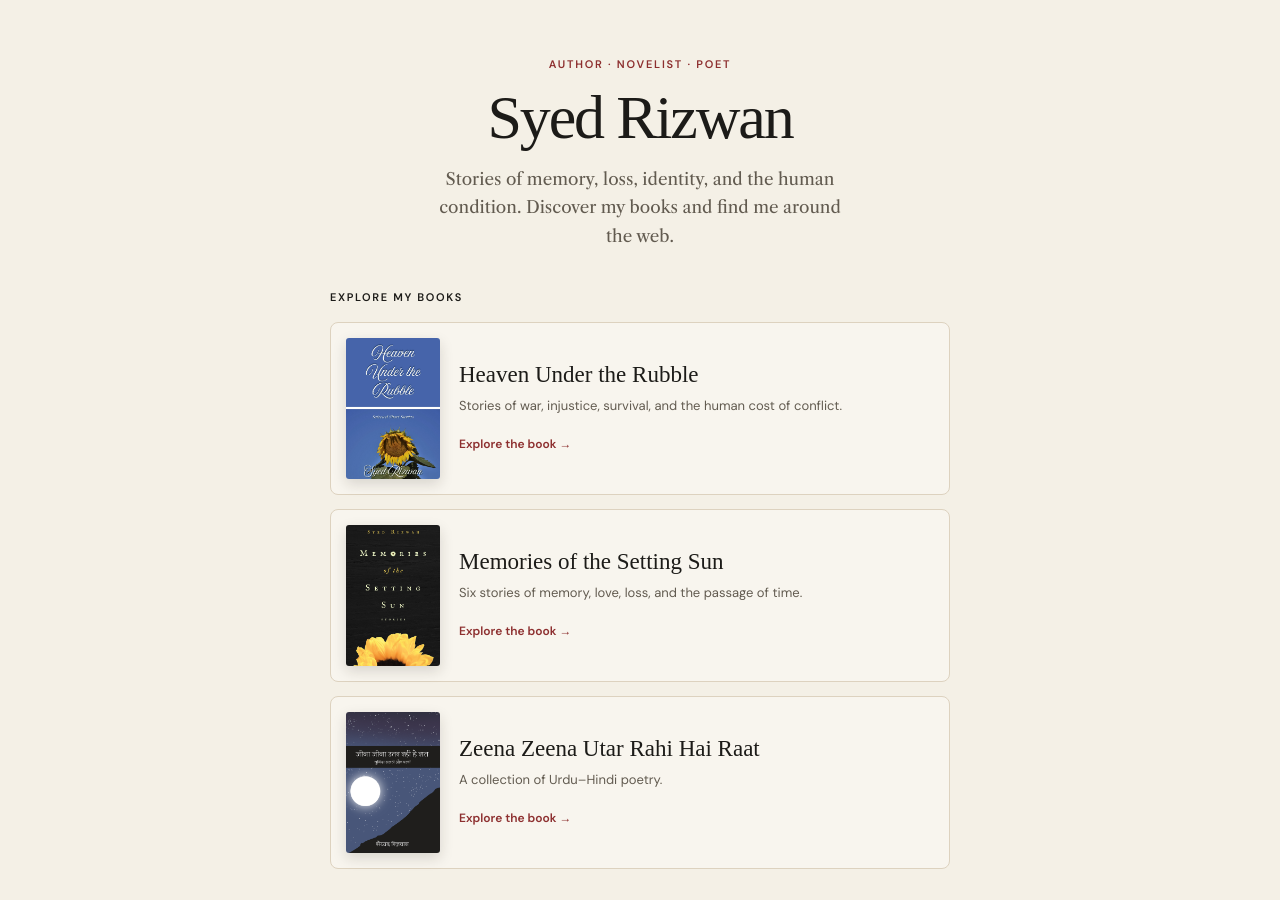
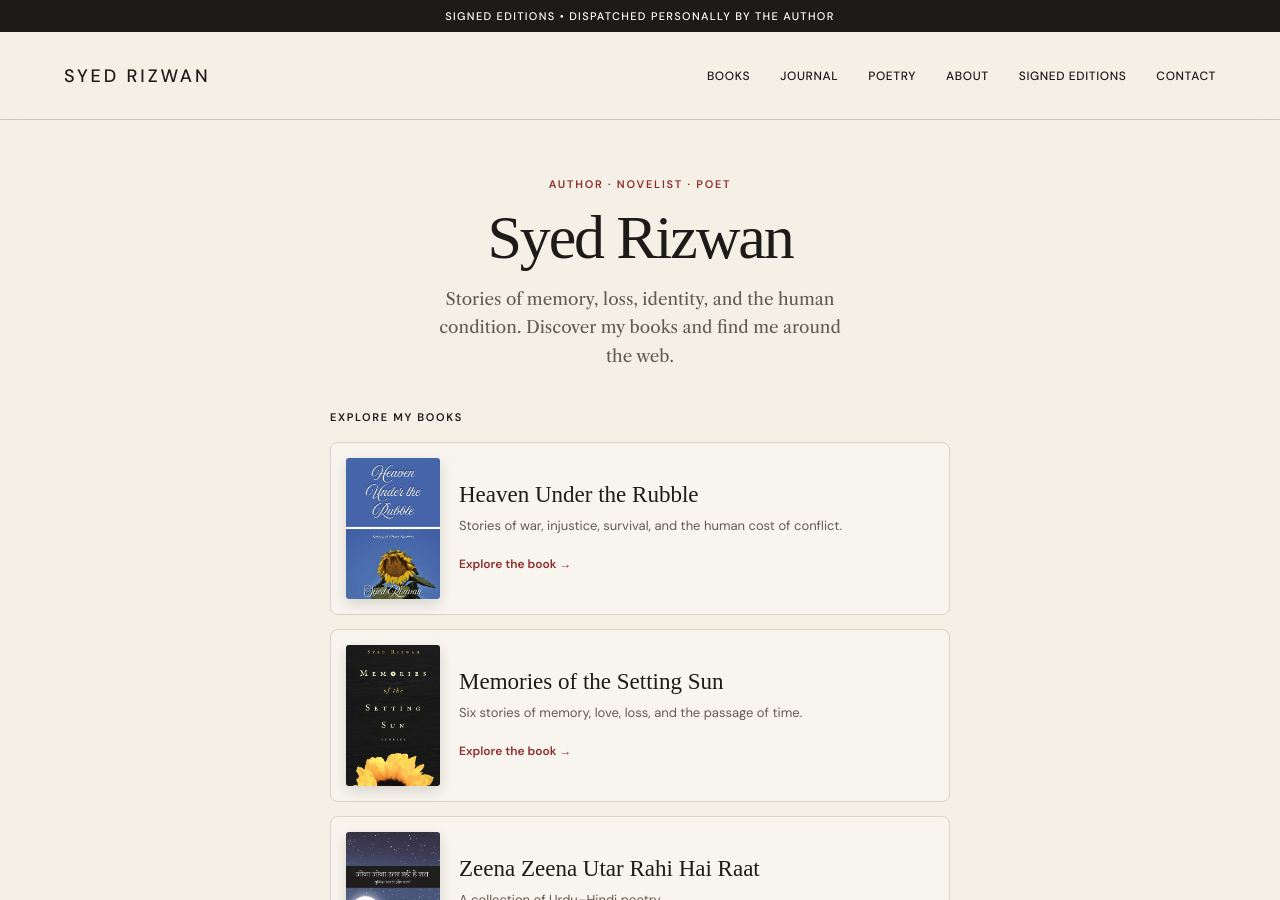
Before and after one commit to syedrizwanauthor/syedrizwanauthor.github.io, a Jekyll site: the page built from links.html, in a window 1280 px wide and 900 px high. Built offline with Jekyll 4.4.1, drawn with Linux system fonts in a browser that asks for light colours; some web fonts are replaced.

Commit message:
Update links.html

```diff
--- a/links.html
+++ b/links.html
@@ -221,8 +221,37 @@ permalink: /links/
     </style>
 </head>
 
+
 <body>
+    <div class="announcement">
+        Signed editions • dispatched personally by the author
+    </div>
+
+    <header class="site-header" id="top">
+        <a class="brand" href="/" aria-label="Syed Rizwan home">
+            <span class="brand-name">SYED RIZWAN</span>
+        </a>
+
+        <button class="menu-btn"
+                aria-expanded="false"
+                aria-label="Open menu"
+                type="button">
+            <span></span>
+            <span></span>
+        </button>
+
+        <nav class="nav" aria-label="Primary navigation">
+            <a href="/#books">Books</a>
+            <a href="/#journal">Journal</a>
+            <a href="/#poetry">Poetry</a>
+            <a href="/#about">About</a>
+            <a href="/#signed">Signed Editions</a>
+            <a href="/#contact">Contact</a>
+        </nav>
+    </header>
+
     <main class="links-page">
+
         <div class="links-container">
 
             <header class="links-header">
```
